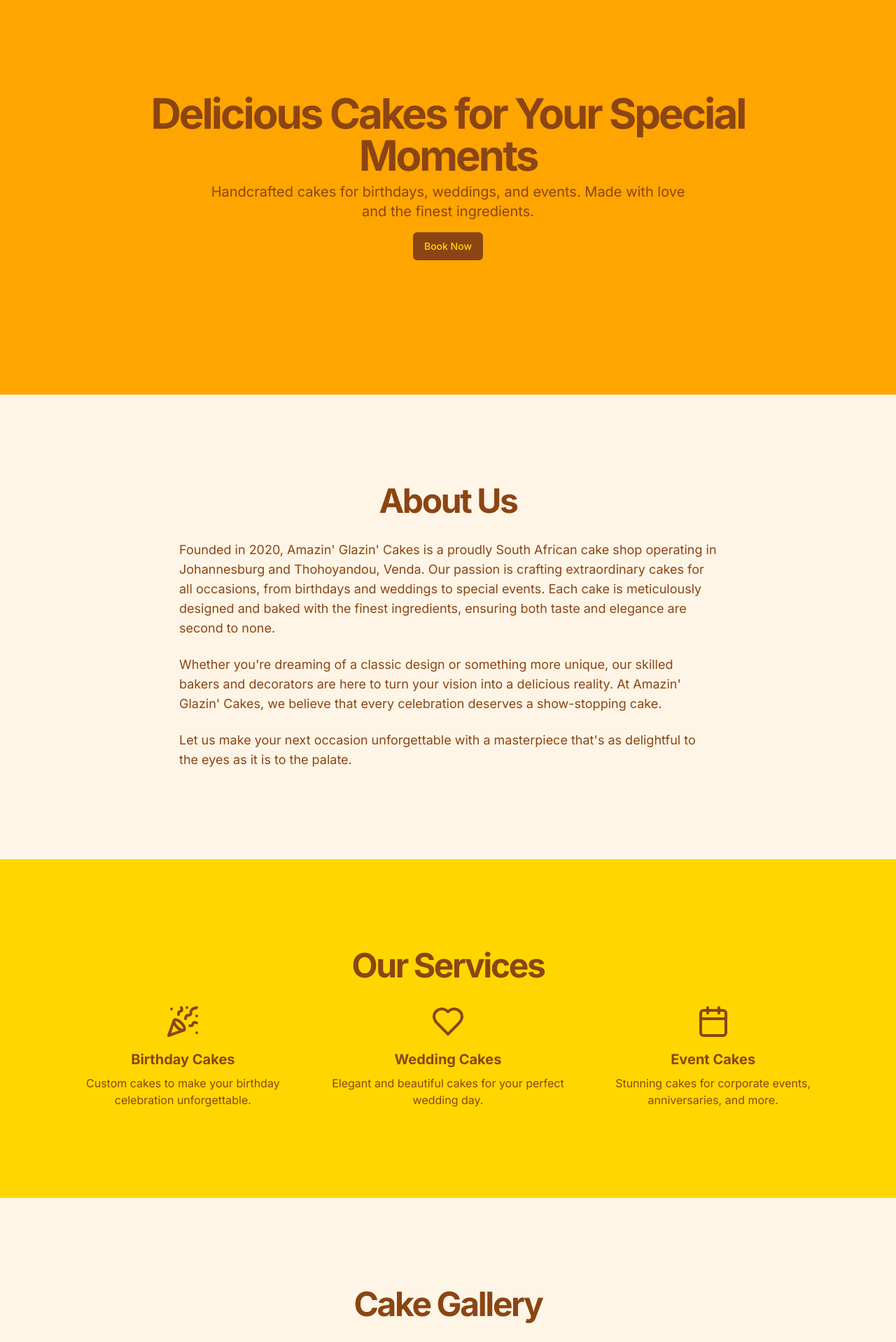
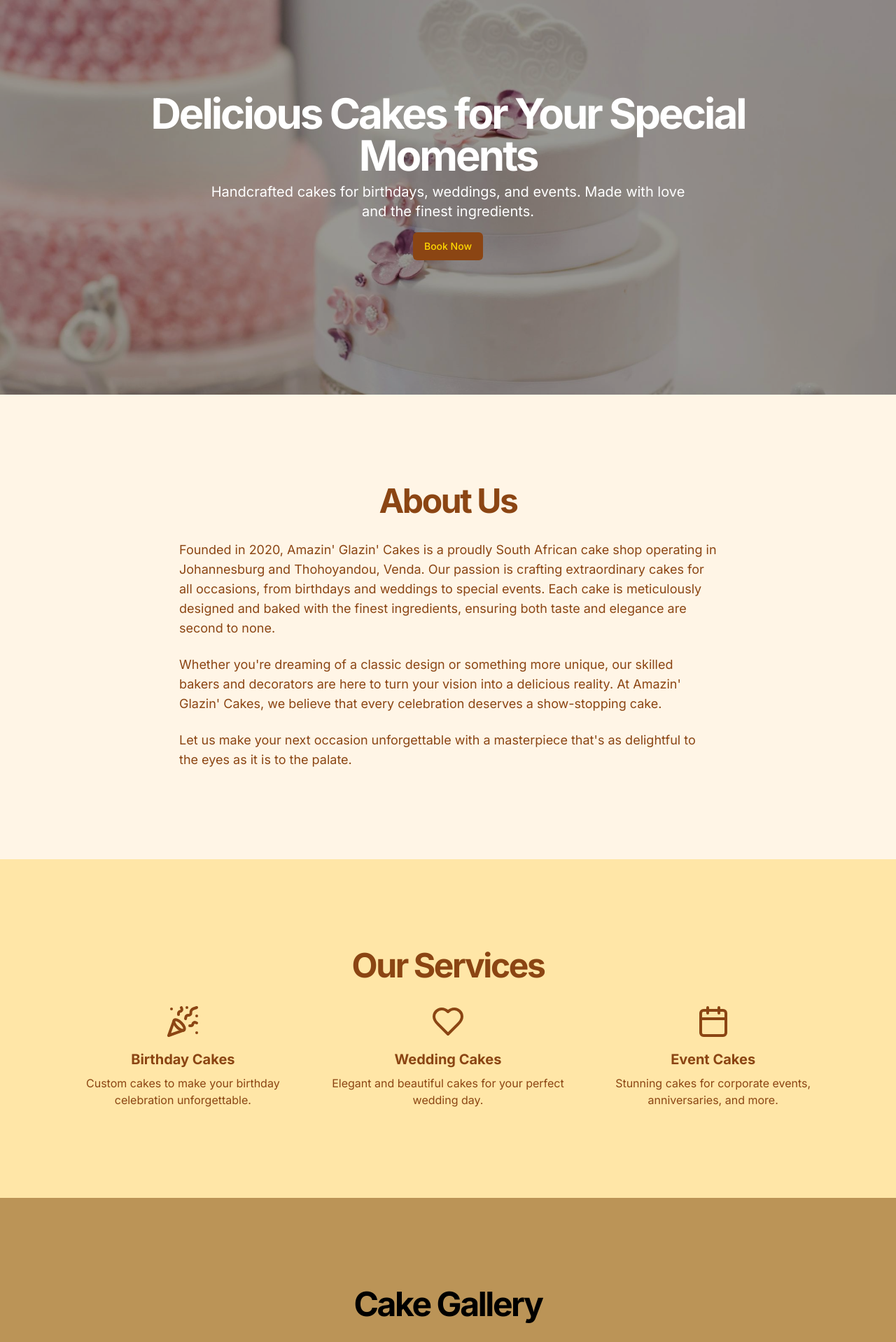
Before and after one commit to ThulaniMthembu/cakeShop, a Next.js app: page / in a window 1280 px wide. Shown: the part 140-2058 px from the top of the page at 70% size. Built offline with nearby package versions, Linux system fonts and the light colour scheme.

Commit message:
Style updates on page

```diff
--- a/src/app/page.tsx
+++ b/src/app/page.tsx
@@ -156,7 +156,7 @@
 		<div
 			className={`flex flex-col min-h-screen transition-opacity duration-1000 ease-in-out ${
 				isLoaded ? 'opacity-100' : 'opacity-0'
-			} bg-[#FFA500]`}
+			} bg-[#8B4513]`}
 		>
 			{fullScreenImage && (
 				<FullScreenImage
@@ -207,16 +207,24 @@
 			</header>
 
 			<main className='flex-1 pt-20'>
-				<section className='w-full py-12 md:py-24 lg:py-32 xl:py-48 bg-[#FFA500]'>
-					<div className='container px-4 md:px-6 max-w-6xl mx-auto'>
+				<section
+					className='relative w-full py-12 md:py-24 lg:py-32 xl:py-48 bg-cover bg-center'
+					style={{
+						backgroundImage: `url('/images/background.jpg')`,
+					}}
+				>
+					{/* Overlay */}
+					<div className='absolute inset-0 bg-black bg-opacity-40'></div>
+
+					<div className='relative container px-4 md:px-6 max-w-6xl mx-auto'>
 						<div className='flex flex-col items-center space-y-4 text-center'>
 							<div className='space-y-2'>
-								<h1 className='fade-in text-3xl font-bold tracking-tighter sm:text-4xl md:text-5xl lg:text-6xl/none text-[#8B4513]'>
+								<h1 className='fade-in text-3xl font-bold tracking-tighter sm:text-4xl md:text-5xl lg:text-6xl/none text-[#FFFFFF]'>
 									Delicious Cakes for Your Special Moments
 								</h1>
-								<p className='fade-in mx-auto max-w-[700px] text-[#8B4513] md:text-xl'>
-									Handcrafted cakes for birthdays, weddings, and events. Made
-									with love and the finest ingredients.
+								<p className='fade-in mx-auto max-w-[700px] text-[#FFFFFF] md:text-xl'>
+									Handcrafted cakes for birthdays, weddings, and events. Made with love
+									and the finest ingredients.
 								</p>
 							</div>
 							<div className='fade-in'>
@@ -234,6 +242,7 @@
 						</div>
 					</div>
 				</section>
+
 
 				<section id='about'className='w-full py-12 md:py-24 lg:py-32 bg-[#FFF5E6]'>
 					<div className='container px-4 md:px-6 max-w-6xl mx-auto'>
@@ -256,7 +265,7 @@
 
 				<section
 					id='services'
-					className='w-full py-12 md:py-24 lg:py-32 bg-[#FFD700]'
+					className='w-full py-12 md:py-24 lg:py-32 bg-[#FFE6a7]'
 				>
 					<div className='container px-4 md:px-6 max-w-6xl mx-auto'>
 						<h2 className='fade-in text-3xl font-bold tracking-tighter sm:text-4xl md:text-5xl text-center mb-8 text-[#8B4513]'>
@@ -296,10 +305,10 @@
 
 				<section
 					id='gallery'
-					className='w-full py-12 md:py-24 lg:py-32 bg-[#FFF5E6]'
+					className='w-full py-12 md:py-24 lg:py-32 bg-[#BB9457]'
 				>
 					<div className='container px-4 md:px-6 max-w-6xl mx-auto'>
-						<h2 className='fade-in text-3xl font-bold tracking-tighter sm:text-4xl md:text-5xl text-center mb-8 text-[#8B4513]'>
+						<h2 className='fade-in text-3xl font-bold tracking-tighter sm:text-4xl md:text-5xl text-center mb-8 text-[#000000]'>
 							Cake Gallery
 						</h2>
 						<div className='grid grid-cols-1 sm:grid-cols-2 md:grid-cols-3 lg:grid-cols-4 gap-4'>
@@ -327,9 +336,9 @@
 					</div>
 				</section>
 
-				<section className='w-full py-12 md:py-24 lg:py-32 bg-[#FFA500]'>
+				<section className='w-full py-12 md:py-24 lg:py-32 bg-[#8B4513]'>
 					<div className='container px-4 md:px-6 max-w-6xl mx-auto'>
-						<h2 className='fade-in text-3xl font-bold tracking-tighter sm:text-4xl md:text-5xl text-center mb-8 text-[#8B4513]'>
+						<h2 className='fade-in text-3xl font-bold tracking-tighter sm:text-4xl md:text-5xl text-center mb-8 text-[#FFFFFF]'>
 							What Our Customers Say
 						</h2>
 						<div className='grid grid-cols-1 md:grid-cols-2 lg:grid-cols-4 gap-8'>
@@ -422,7 +431,7 @@
 				</section>
 			</main>
 
-			<footer className='w-full py-6 px-4 md:px-6 bg-[#8B4513]'>
+			<footer className='w-full py-6 px-4 md:px-6 bg-[#432818]'>
 				<div className='container mx-auto max-w-6xl'>
 					<div className='flex flex-col md:flex-row md:items-start md:justify-between space-y-6 md:space-y-0 md:space-x-4'>
 						<div className='flex flex-col items-start'>
```
Also changed, not shown: public/images/background.jpg (added).
